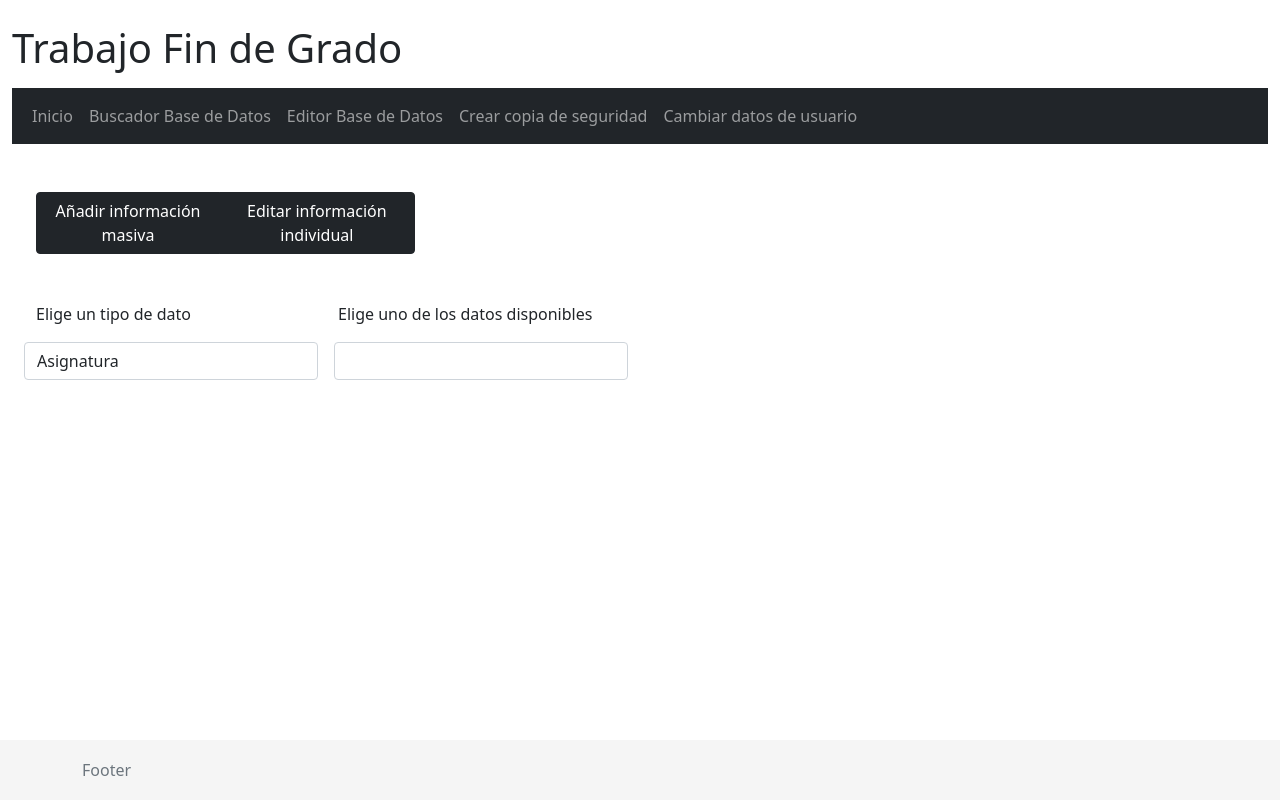
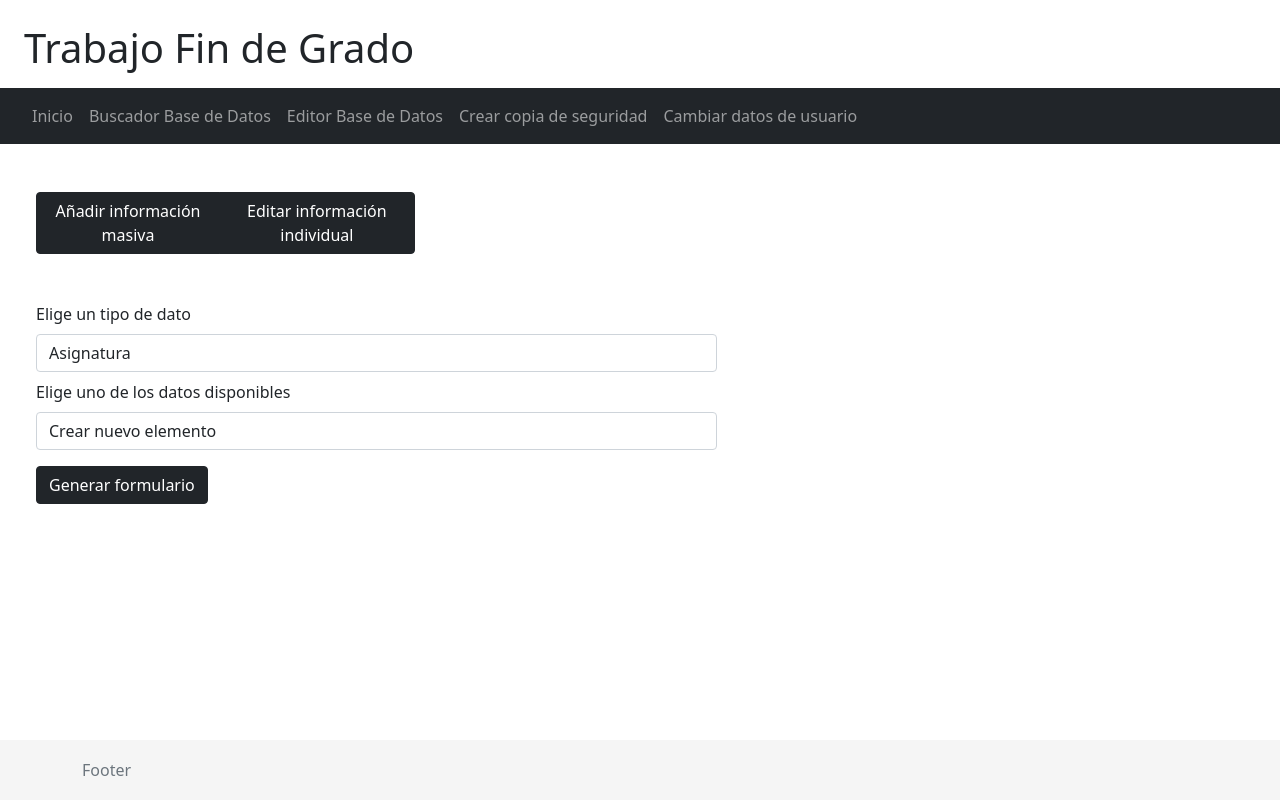
Before and after one commit to currobeltran/TFG, a Django app: page /editorindividual in a window 1280 px wide. Run offline with Django 3.2, Linux system fonts and the light colour scheme; lists and menus that the app fills with data are empty; some libraries are stand-ins or nearby versions.

Commit message:
Añadiendo pagina formularios individuales

```diff
--- a/src/app/static/style.css
+++ b/src/app/static/style.css
@@ -1,5 +1,14 @@
+html {
+    position: relative;
+    min-height: 100%;
+}
+
+body {
+    margin-bottom: 100px;
+}
+
 .footer {
-    position: absolute;
+    position:absolute;
     bottom: 0;
     width: 100%;
     height: 60px;
--- a/src/app/templates/index.html
+++ b/src/app/templates/index.html
@@ -11,12 +11,11 @@
     </head>
 
     <body>
-        <div class="container-fluid">
-            <div class="row mt-4">
+        <div class="row mt-4 container-fluid">
             <h1>Trabajo Fin de Grado</h1>
         </div>
 
-            <nav class="navbar navbar-expand-lg navbar-dark bg-dark mt-2">
+        <nav class="navbar navbar-expand-lg navbar-dark bg-dark mt-2 container-fluid">
             <div class="container-fluid">
                 <button class="navbar-toggler" type="button" data-bs-toggle="collapse" data-bs-target="#navbarSupportedContent" aria-controls="navbarSupportedContent" aria-expanded="false" aria-label="Toggle navigation">
                 <span class="navbar-toggler-icon"></span>
@@ -49,12 +48,11 @@
             </div>
         </nav>
 
-            <main>
+        <main class="container-fluid" role="main">
             {% block central %}
                 <h2 class="text-center mt-5">Bienvenido a la aplicación</h2>
             {% endblock %}
         </main>
-        </div>
 
         <footer class="footer">
             <div class="container">
--- a/src/app/templates/infoindividual.html
+++ b/src/app/templates/infoindividual.html
@@ -2,14 +2,10 @@
 
 {% block formulario %}
 
-<form class="col-6">
-    <div class="row">
-        <label for="selecciontipo" class="col">Elige un tipo de dato</label>
-        <label for="seleccionobjeto" class="col">Elige uno de los datos disponibles</label>
-    </div>
-
-    <div class="row">
-        <select class="form-control mt-3 col" id="selecciontipo">
+<div class="col-7">
+    <form action="/formulario" method="GET">
+        <label for="selecciontipo">Elige un tipo de dato</label>
+        <select class="form-control mt-2" id="selecciontipo">
             <option>Asignatura</option>
             <option>Mención</option>
             <option>Título</option>
@@ -18,11 +14,14 @@
             <option>Grupo</option>
         </select>
 
-        <select class="form-control mt-3 ms-3 col" id="seleccionobjeto">
+        <label for="seleccionobjeto" class="mt-2">Elige uno de los datos disponibles</label>
+        <select class="form-control mt-2" id="seleccionobjeto">
+            <option>Crear nuevo elemento</option>
             <!-- Aquí se colocará la lista de objetos de un tipo determinado -->
         </select>
-    </div>
 
-</form>
+        <input class="btn btn-dark mt-3" type="submit" value="Generar formulario">
+    </form>
+</div>
 
 {% endblock %}
```
Also changed, not shown: src/app/forms.py (added, +56 -0 lines). Lines whose indentation alone changed are shown as unchanged.
